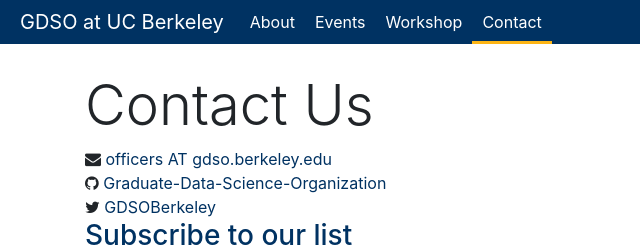
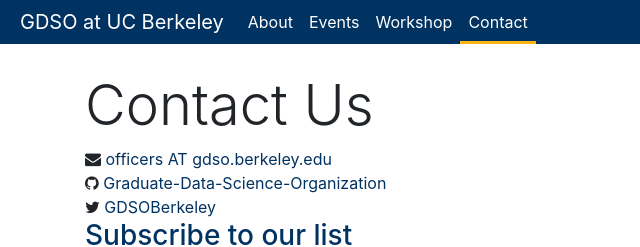
Before and after one commit to Graduate-Data-Science-Organization/website, a plain HTML site: page contact.html in a window 1280 px wide. Shown: the top 247 px of the page, 0-640 px from the left. Drawn offline with nearby package versions, Linux system fonts and the light colour scheme.

Commit message:
minor change to nav bar

```diff
--- a/contact.html
+++ b/contact.html
@@ -50,8 +50,8 @@
           <li class="nav-item">
             <a class="nav-link" href="workshop.html">Workshop</a>
           </li>
-          <li class="nav-item nav-current">
-            <a class="nav-link" href="contact.html">Contact</a>
+          <li class="nav-item">
+            <a class="nav-link nav-current" href="contact.html">Contact</a>
           </li>
         </ul>
       </div>
--- a/css/app.css
+++ b/css/app.css
@@ -17,11 +17,11 @@ fdb515 gold
 
 .navbar-dark .navbar-nav .nav-link {
     color: white;
-    padding: 10px;
 }
 
 .navbar-dark .nav-link {
     color: white;
+    padding: 10px;
 }
 
 .nav-current{
```
Also changed, not shown: about.html (+2 -2 lines), events.html (+2 -2 lines), workshop.html (+2 -2 lines).
